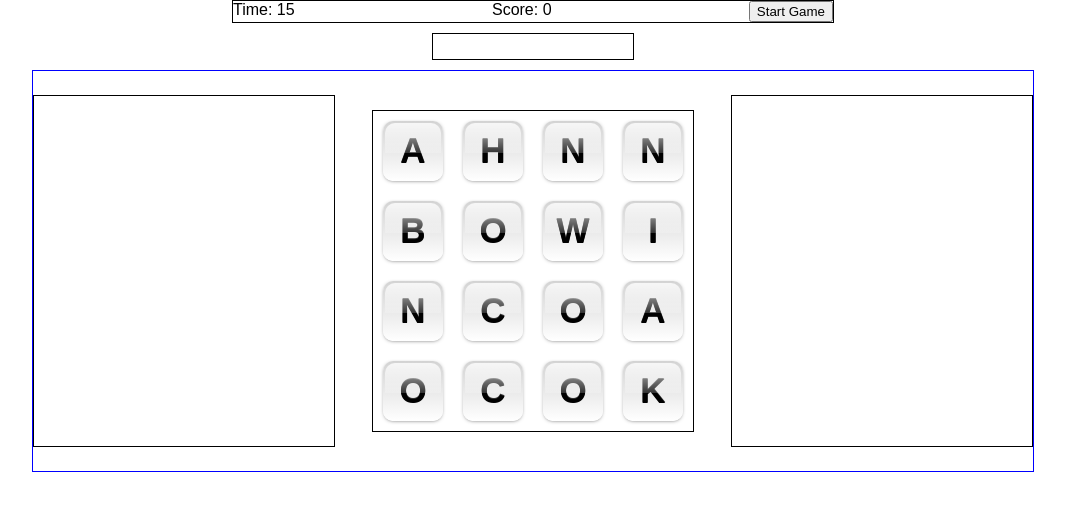
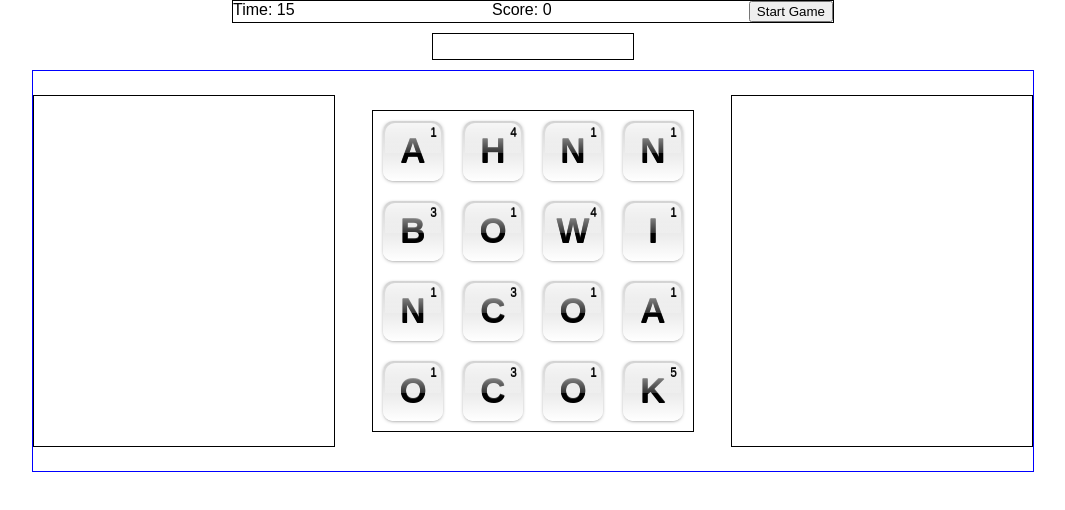
Before and after one commit to jefftam23/scramble-with-self, a website built with webpack: page index.html in a window 1280 px wide. Shown: the whole page, without its empty margins (107-1172 px from the left). Built offline with nearby package versions, Linux system fonts and the light colour scheme.

Commit message:
Display letter weights

```diff
--- a/css/main_gameplay.css
+++ b/css/main_gameplay.css
@@ -21,8 +21,8 @@
 }
 
 #board {
-  font-size: 35px;
-  font-weight: bold;
+  /*font-size: 35px;
+  font-weight: bold;*/
 }
 
 #submitted-words {
@@ -67,6 +67,21 @@
   border-radius: 10px 10px 0 0;
 }
 
+#board li .letter {
+  font-size: 35px;
+  font-weight: bold;
+}
+
+#board li .weight {
+  position: absolute;
+  line-height: 12px;
+  font-size: 12px;
+  top: 6px;
+  right: 6px;
+  text-align: right;
+  z-index: 999;
+}
+
 /*#board li:hover,*/
 #board li.selected {
   background: linear-gradient(#ffa100, #fff200);
--- a/js/board.js
+++ b/js/board.js
@@ -158,8 +158,10 @@ class Board {
   }
 
   randomizeBoard() {
-    $("#board span").each((idx, span) => {
-      $(span).html(this.letterDist.randomLetter());
+    $("#board li").each((idx, li) => {
+      const letter = this.letterDist.randomLetter();
+      $(li).find(".letter").html(letter);
+      $(li).find(".weight").html(this.letterDist.value(letter));
     });
   }
 
@@ -177,8 +179,8 @@ class Board {
       for (let colIdx = 0; colIdx < 4; colIdx++) {
         let $li = $("<li>");
         $li.data("pos", [rowIdx, colIdx]);
-        let $span = $("<span class='noselect'></span>");
-        $li.append($span);
+        $li.append($("<span class='noselect letter'></span>"));
+        $li.append($("<span class='noselect weight'></span>"));
         $ul.append($li);
       }
     }
```
